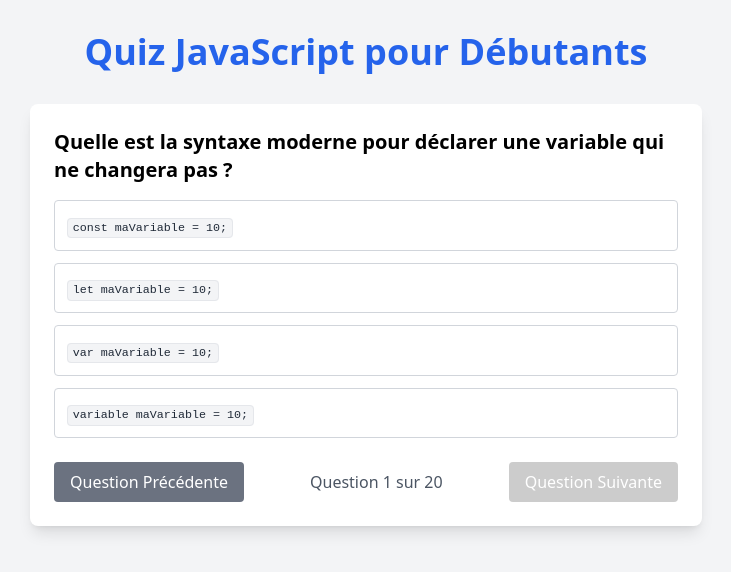
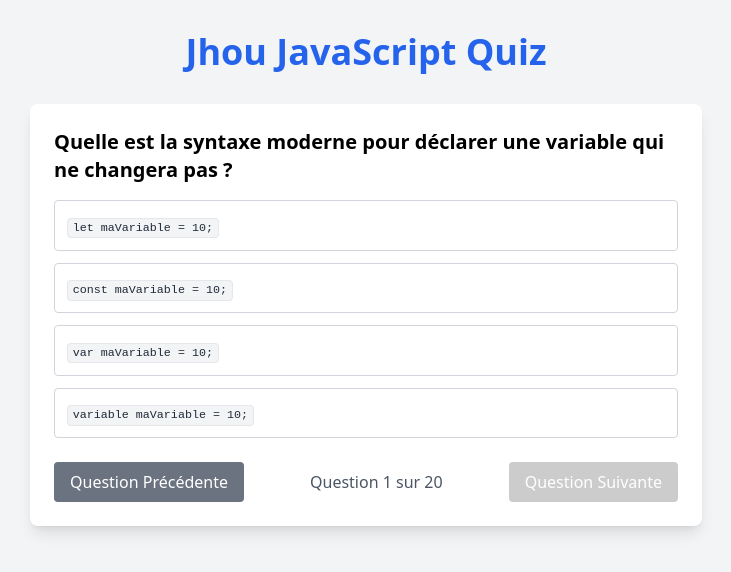
Before and after one commit to kantsniat/quiz, a plain HTML site: page index.html in a window 1280 px wide. Shown: the whole page, without its empty margins (274-1005 px from the left). Drawn offline with nearby package versions, Linux system fonts and the light colour scheme.

Commit message:
Update quiz title and enhance question formatting: change title to "Jhou JavaScript Quiz", add Prism.js for code highlighting, and improve display of user and correct answers in results.

```diff
--- a/index.html
+++ b/index.html
@@ -3,15 +3,17 @@
   <head>
     <meta charset="UTF-8" />
     <meta name="viewport" content="width=device-width, initial-scale=1.0" />
-    <title>Quiz JavaScript pour Débutants</title>
+    <title>Jhou JavaScript Quiz</title>
     <script src="https://cdn.tailwindcss.com"></script>
     <script src="https://cdnjs.cloudflare.com/ajax/libs/jspdf/2.5.1/jspdf.umd.min.js"></script>
     <link rel="stylesheet" href="./css/styles.css" />
+    <script src="https://cdnjs.cloudflare.com/ajax/libs/prism/1.24.1/prism.min.js"></script>
+    <script src="https://cdnjs.cloudflare.com/ajax/libs/prism/1.24.1/components/prism-javascript.min.js"></script>
   </head>
   <body class="bg-gray-100 min-h-screen">
     <div class="container mx-auto px-4 py-8">
       <h1 class="text-4xl font-bold text-center text-blue-600 mb-8">
-        Quiz JavaScript pour Débutants
+        Jhou JavaScript Quiz
       </h1>
 
       <div
@@ -28,7 +30,7 @@
           <p id="score" class="text-xl mb-4"></p>
           <div id="summary" class="mt-6 space-y-4">
             <h3 class="text-xl font-semibold text-red-600">
-              Questions incorrectes :
+              Réponses incorrectes :
             </h3>
             <div id="incorrect-answers" class="space-y-4"></div>
           </div>
@@ -62,6 +64,6 @@
         </div>
       </div>
     </div>
-    <script src="./js/script.js"></script>
+    <script src="js/script.js" type="module"></script>
   </body>
 </html>
--- /dev/null
+++ b/js/questions.js
@@ -0,0 +1,163 @@
+export const questions = [
+  {
+    question:
+      "Quelle est la syntaxe moderne pour déclarer une variable qui ne changera pas ?",
+    options: [
+      "`let maVariable = 10;`",
+      "`const maVariable = 10;`",
+      "`var maVariable = 10;`",
+      "`variable maVariable = 10;`",
+    ],
+    correctAnswer: 1,
+    explanation:
+      "const est utilisé pour déclarer une variable qui ne changera pas. let est utilisé pour les variables qui peuvent changer, et var est l'ancienne syntaxe à éviter.",
+  },
+  {
+    question:
+      "Comment déclare-t-on une variable qui pourra être modifiée plus tard ?",
+    options: [
+      "`const maVariable = 5;`",
+      "`let maVariable = 5;`",
+      "`variable maVariable = 5;`",
+      "`var maVariable = 5;`",
+    ],
+    correctAnswer: 1,
+    explanation:
+      "let est utilisé pour déclarer une variable qui peut être modifiée. const est pour les variables constantes, et var est l'ancienne syntaxe à éviter.",
+  },
+  {
+    question: "Quelle est la valeur de `'5' + 2` en JavaScript ?",
+    options: ["`7`", "`Error`", "`'52'`", "`undefined`"],
+    correctAnswer: 2,
+    explanation:
+      "En JavaScript, quand on ajoute un nombre à une chaîne de caractères, le nombre est converti en chaîne et les deux sont concaténés.",
+  },
+  {
+    question: "Quelle est la valeur de `5 + '2'` en JavaScript ?",
+    options: ["`7`", "`Error`", "`undefined`", "`'52'`"],
+    correctAnswer: 0,
+    explanation:
+      "Même principe que la question précédente : quand on ajoute un nombre à une chaîne, le nombre est converti en chaîne et les deux sont concaténés.",
+  },
+  {
+    question: "Quelle est la valeur de `5 + 2` en JavaScript ?",
+    options: ["`'52'`", "`Error`", "`undefined`", "`7`"],
+    correctAnswer: 1,
+    explanation:
+      "Quand on additionne deux nombres, on obtient leur somme mathématique.",
+  },
+  {
+    question: "Quelle est la valeur de `true && false` ?",
+    options: ["`true`", "`undefined`", "`false`", "`Error`"],
+    correctAnswer: 0,
+    explanation:
+      "L'opérateur && (ET) retourne true seulement si les deux opérandes sont true.",
+  },
+  {
+    question: "Quelle est la valeur de `true || false` ?",
+    options: ["`false`", "`undefined`", "`Error`", "`true`"],
+    correctAnswer: 1,
+    explanation:
+      "L'opérateur || (OU) retourne true si au moins un des opérandes est true.",
+  },
+  {
+    question: "Quelle est la valeur de `!true` ?",
+    options: ["`true`", "`undefined`", "`Error`", "`false`"],
+    correctAnswer: 2,
+    explanation:
+      "L'opérateur ! (NON) inverse la valeur booléenne : !true = false, !false = true.",
+  },
+  {
+    question: "Quelle est la valeur de `5 > 3` ?",
+    options: ["`false`", "`undefined`", "`Error`", "`true`"],
+    correctAnswer: 3,
+    explanation:
+      "L'opérateur > retourne true si le nombre de gauche est plus grand que celui de droite.",
+  },
+  {
+    question: "Quelle est la valeur de `'5' === 5` ?",
+    options: ["`true`", "`undefined`", "`Error`", "`false`"],
+    correctAnswer: 0,
+    explanation:
+      "=== est l'opérateur d'égalité stricte qui compare à la fois la valeur et le type. '5' est une chaîne, 5 est un nombre.",
+  },
+  {
+    question: "Quelle est la valeur de `'5' == 5` ?",
+    options: ["`false`", "`undefined`", "`Error`", "`true`"],
+    correctAnswer: 1,
+    explanation:
+      "== est l'opérateur d'égalité qui convertit les types avant de comparer. '5' est converti en nombre avant la comparaison.",
+  },
+  {
+    question: "Quelle est la syntaxe correcte pour une condition if/else ?",
+    options: [
+      "`if condition { } else { }`",
+      "`if (condition) then { } else { }`",
+      "`if { condition } else { }`",
+      "`if (condition) { } else { }`",
+    ],
+    correctAnswer: 2,
+    explanation:
+      "La syntaxe correcte en JavaScript est if (condition) { } else { }. Les parenthèses autour de la condition sont obligatoires.",
+  },
+  {
+    question: "Comment écrit-on une condition else if ?",
+    options: [
+      "`if (condition1) { } if (condition2) { } else { }`",
+      "`if (condition1) { } elseif (condition2) { } else { }`",
+      "`if (condition1) { } else (condition2) { } else { }`",
+      "`if (condition1) { } else if (condition2) { } else { }`",
+    ],
+    correctAnswer: 3,
+    explanation:
+      "La syntaxe correcte est if (condition1) { } else if (condition2) { } else { }. else if est écrit en deux mots.",
+  },
+  {
+    question: "Quelle est la valeur de `10 % 3` ?",
+    options: ["`3`", "`0`", "`Error`", "`1`"],
+    correctAnswer: 0,
+    explanation:
+      "L'opérateur % (modulo) retourne le reste de la division. 10 divisé par 3 donne 3 avec un reste de 1.",
+  },
+  {
+    question: "Quelle est la valeur de `2 ** 3` ?",
+    options: ["`6`", "`5`", "`Error`", "`8`"],
+    correctAnswer: 1,
+    explanation:
+      "L'opérateur ** est l'opérateur d'exponentiation. 2 ** 3 signifie 2 à la puissance 3, soit 8.",
+  },
+  {
+    question: "Quelle est la valeur de `10 / 0` ?",
+    options: ["`0`", "`Error`", "`undefined`", "`Infinity`"],
+    correctAnswer: 2,
+    explanation:
+      "En JavaScript, diviser par zéro donne Infinity (ou -Infinity si le numérateur est négatif).",
+  },
+  {
+    question: "Quelle est la valeur de `typeof true` ?",
+    options: ["`'string'`", "`'number'`", "`'object'`", "`'boolean'`"],
+    correctAnswer: 3,
+    explanation:
+      "typeof retourne le type d'une valeur. true est une valeur booléenne, donc typeof true retourne 'boolean'.",
+  },
+  {
+    question: "Quelle est la valeur de `typeof 'hello'` ?",
+    options: ["`'object'`", "`'array'`", "`'text'`", "`'string'`"],
+    correctAnswer: 0,
+    explanation: "typeof retourne 'string' pour les chaînes de caractères.",
+  },
+  {
+    question: "Quelle est la valeur de `typeof 42` ?",
+    options: ["`'integer'`", "`'float'`", "`'string'`", "`'number'`"],
+    correctAnswer: 1,
+    explanation:
+      "typeof retourne 'number' pour tous les nombres, qu'ils soient entiers ou décimaux.",
+  },
+  {
+    question: "Quelle est la valeur de `!(true && false)` ?",
+    options: ["`false`", "`undefined`", "`Error`", "`true`"],
+    correctAnswer: 2,
+    explanation:
+      "true && false donne false, et !false donne true. Les parenthèses changent l'ordre des opérations.",
+  },
+];
--- a/js/script.js
+++ b/js/script.js
@@ -1,166 +1,5 @@
-const questions = [
-  {
-    question:
-      "Quelle est la syntaxe moderne pour déclarer une variable qui ne changera pas ?",
-    options: [
-      "`const maVariable = 10;`",
-      "`let maVariable = 10;`",
-      "`var maVariable = 10;`",
-      "`variable maVariable = 10;`",
-    ],
-    correctAnswer: 0,
-    explanation:
-      "const est utilisé pour déclarer une variable qui ne changera pas. let est utilisé pour les variables qui peuvent changer, et var est l'ancienne syntaxe à éviter.",
-  },
-  {
-    question:
-      "Comment déclare-t-on une variable qui pourra être modifiée plus tard ?",
-    options: [
-      "`let maVariable = 5;`",
-      "`const maVariable = 5;`",
-      "`var maVariable = 5;`",
-      "`variable maVariable = 5;`",
-    ],
-    correctAnswer: 0,
-    explanation:
-      "let est utilisé pour déclarer une variable qui peut être modifiée. const est pour les variables constantes, et var est l'ancienne syntaxe à éviter.",
-  },
-  {
-    question: "Quelle est la valeur de `'5' + 2` en JavaScript ?",
-    options: ["`'52'`", "`7`", "`Error`", "`undefined`"],
-    correctAnswer: 0,
-    explanation:
-      "En JavaScript, quand on ajoute un nombre à une chaîne de caractères, le nombre est converti en chaîne et les deux sont concaténés.",
-  },
-  {
-    question: "Quelle est la valeur de `5 + '2'` en JavaScript ?",
-    options: ["`'52'`", "`7`", "`Error`", "`undefined`"],
-    correctAnswer: 0,
-    explanation:
-      "Même principe que la question précédente : quand on ajoute un nombre à une chaîne, le nombre est converti en chaîne et les deux sont concaténés.",
-  },
-  {
-    question: "Quelle est la valeur de `5 + 2` en JavaScript ?",
-    options: ["`7`", "`'52'`", "`Error`", "`undefined`"],
-    correctAnswer: 0,
-    explanation:
-      "Quand on additionne deux nombres, on obtient leur somme mathématique.",
-  },
-  {
-    question: "Quelle est la valeur de `true && false` ?",
-    options: ["`false`", "`true`", "`undefined`", "`Error`"],
-    correctAnswer: 0,
-    explanation:
-      "L'opérateur && (ET) retourne true seulement si les deux opérandes sont true.",
-  },
-  {
-    question: "Quelle est la valeur de `true || false` ?",
-    options: ["`true`", "`false`", "`undefined`", "`Error`"],
-    correctAnswer: 0,
-    explanation:
-      "L'opérateur || (OU) retourne true si au moins un des opérandes est true.",
-  },
-  {
-    question: "Quelle est la valeur de `!true` ?",
-    options: ["`false`", "`true`", "`undefined`", "`Error`"],
-    correctAnswer: 0,
-    explanation:
-      "L'opérateur ! (NON) inverse la valeur booléenne : !true = false, !false = true.",
-  },
-  {
-    question: "Quelle est la valeur de `5 > 3` ?",
-    options: ["`true`", "`false`", "`undefined`", "`Error`"],
-    correctAnswer: 0,
-    explanation:
-      "L'opérateur > retourne true si le nombre de gauche est plus grand que celui de droite.",
-  },
-  {
-    question: "Quelle est la valeur de `'5' === 5` ?",
-    options: ["`false`", "`true`", "`undefined`", "`Error`"],
-    correctAnswer: 0,
-    explanation:
-      "=== est l'opérateur d'égalité stricte qui compare à la fois la valeur et le type. '5' est une chaîne, 5 est un nombre.",
-  },
-  {
-    question: "Quelle est la valeur de `'5' == 5` ?",
-    options: ["`true`", "`false`", "`undefined`", "`Error`"],
-    correctAnswer: 0,
-    explanation:
-      "== est l'opérateur d'égalité qui convertit les types avant de comparer. '5' est converti en nombre avant la comparaison.",
-  },
-  {
-    question: "Quelle est la syntaxe correcte pour une condition if/else ?",
-    options: [
-      "`if (condition) { } else { }`",
-      "`if condition { } else { }`",
-      "`if (condition) then { } else { }`",
-      "`if { condition } else { }`",
-    ],
-    correctAnswer: 0,
-    explanation:
-      "La syntaxe correcte en JavaScript est if (condition) { } else { }. Les parenthèses autour de la condition sont obligatoires.",
-  },
-  {
-    question: "Comment écrit-on une condition else if ?",
-    options: [
-      "`if (condition1) { } else if (condition2) { } else { }`",
-      "`if (condition1) { } if (condition2) { } else { }`",
-      "`if (condition1) { } elseif (condition2) { } else { }`",
-      "`if (condition1) { } else (condition2) { } else { }`",
-    ],
-    correctAnswer: 0,
-    explanation:
-      "La syntaxe correcte est if (condition1) { } else if (condition2) { } else { }. else if est écrit en deux mots.",
-  },
-  {
-    question: "Quelle est la valeur de `10 % 3` ?",
-    options: ["`1`", "`3`", "`0`", "`Error`"],
-    correctAnswer: 0,
-    explanation:
-      "L'opérateur % (modulo) retourne le reste de la division. 10 divisé par 3 donne 3 avec un reste de 1.",
-  },
-  {
-    question: "Quelle est la valeur de `2 ** 3` ?",
-    options: ["`8`", "`6`", "`5`", "`Error`"],
-    correctAnswer: 0,
-    explanation:
-      "L'opérateur ** est l'opérateur d'exponentiation. 2 ** 3 signifie 2 à la puissance 3, soit 8.",
-  },
-  {
-    question: "Quelle est la valeur de `10 / 0` ?",
-    options: ["`Infinity`", "`0`", "`Error`", "`undefined`"],
-    correctAnswer: 0,
-    explanation:
-      "En JavaScript, diviser par zéro donne Infinity (ou -Infinity si le numérateur est négatif).",
-  },
-  {
-    question: "Quelle est la valeur de `typeof true` ?",
-    options: ["`'boolean'`", "`'string'`", "`'number'`", "`'object'`"],
-    correctAnswer: 0,
-    explanation:
-      "typeof retourne le type d'une valeur. true est une valeur booléenne, donc typeof true retourne 'boolean'.",
-  },
-  {
-    question: "Quelle est la valeur de `typeof 'hello'` ?",
-    options: ["`'string'`", "`'object'`", "`'array'`", "`'text'`"],
-    correctAnswer: 0,
-    explanation: "typeof retourne 'string' pour les chaînes de caractères.",
-  },
-  {
-    question: "Quelle est la valeur de `typeof 42` ?",
-    options: ["`'number'`", "`'integer'`", "`'float'`", "`'string'`"],
-    correctAnswer: 0,
-    explanation:
-      "typeof retourne 'number' pour tous les nombres, qu'ils soient entiers ou décimaux.",
-  },
-  {
-    question: "Quelle est la valeur de `!(true && false)` ?",
-    options: ["`true`", "`false`", "`undefined`", "`Error`"],
-    correctAnswer: 0,
-    explanation:
-      "true && false donne false, et !false donne true. Les parenthèses changent l'ordre des opérations.",
-  },
-];
+// Import des questions
+import { questions } from "./questions.js";
 
 // Constantes pour le localStorage
 const STORAGE_KEY = "js_quiz_data";
@@ -364,14 +203,32 @@ function showResult() {
     if (userAnswers[index] !== question.correctAnswer) {
       const div = document.createElement("div");
       div.className = "p-4 bg-red-50 rounded-lg";
+
+      // Formater la question
+      let formattedQuestion = question.question;
+      formattedQuestion = formattedQuestion.replace(
+        /`([^`]+)`/g,
+        '<span class="code">$1</span>'
+      );
+
+      // Formater la réponse de l'utilisateur
+      let formattedUserAnswer = question.options[userAnswers[index]];
+      formattedUserAnswer = formattedUserAnswer.replace(
+        /`([^`]+)`/g,
+        '<span class="code">$1</span>'
+      );
+
+      // Formater la bonne réponse
+      let formattedCorrectAnswer = question.options[question.correctAnswer];
+      formattedCorrectAnswer = formattedCorrectAnswer.replace(
+        /`([^`]+)`/g,
+        '<span class="code">$1</span>'
+      );
+
       div.innerHTML = `
-        <p class="font-semibold">Question ${index + 1}: ${question.question}</p>
-        <p class="mt-2">Votre réponse: ${
-          question.options[userAnswers[index]]
-        }</p>
-        <p class="mt-2">Bonne réponse: ${
-          question.options[question.correctAnswer]
-        }</p>
+        <p class="font-semibold">Question ${index + 1}: ${formattedQuestion}</p>
+        <p class="mt-2">Votre réponse: ${formattedUserAnswer}</p>
+        <p class="mt-2">Bonne réponse: ${formattedCorrectAnswer}</p>
         <p class="mt-2 text-sm text-gray-600">Explication: ${
           question.explanation
         }</p>
@@ -426,26 +283,26 @@ document.getElementById("download-pdf").addEventListener("click", () => {
       // Question
       doc.setFontSize(12);
       doc.setFont(undefined, "bold");
-      doc.text(`Question ${index + 1}: ${question.question}`, 20, yPosition);
+      const cleanQuestion = question.question.replace(/`/g, "");
+      doc.text(`Question ${index + 1}: ${cleanQuestion}`, 20, yPosition);
       yPosition += 10;
 
       // Réponse donnée
       doc.setFont(undefined, "normal");
       doc.setTextColor(255, 0, 0);
-      doc.text(
-        `Votre réponse: ${question.options[userAnswers[index]]}`,
-        20,
-        yPosition
+      const cleanUserAnswer = question.options[userAnswers[index]].replace(
+        /`/g,
+        ""
       );
+      doc.text(`Votre réponse: ${cleanUserAnswer}`, 20, yPosition);
       yPosition += 10;
 
       // Bonne réponse
       doc.setTextColor(0, 128, 0);
-      doc.text(
-        `Bonne réponse: ${question.options[question.correctAnswer]}`,
-        20,
-        yPosition
-      );
+      const cleanCorrectAnswer = question.options[
+        question.correctAnswer
+      ].replace(/`/g, "");
+      doc.text(`Bonne réponse: ${cleanCorrectAnswer}`, 20, yPosition);
       yPosition += 10;
 
       // Explication
```
